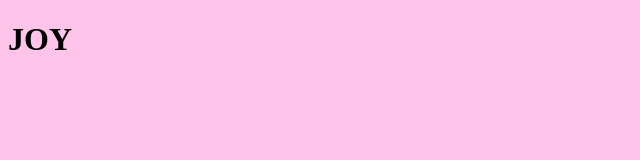
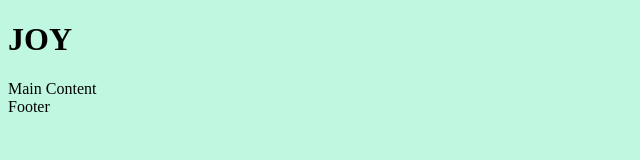
Before and after one commit to Lenka-88/Project-1, a plain HTML site: page index.html in a window 1280 px wide. Shown: the whole page, without its empty margins (0-640 px from the left). Drawn offline with Linux system fonts and the light colour scheme.

Commit message:
7th Nov text

```diff
--- a/assets/css/style.css
+++ b/assets/css/style.css
@@ -1,3 +1,3 @@
 body {
-  background-color: rgb(255, 196, 233);
+  background-color: rgba(104, 238, 184, 0.424);
 }
--- a/index.html
+++ b/index.html
@@ -8,5 +8,9 @@
   </head>
   <body>
     <h1>JOY</h1>
+
+    <main>Main Content</main>
+
+    <footer>Footer</footer>
   </body>
 </html>
```
